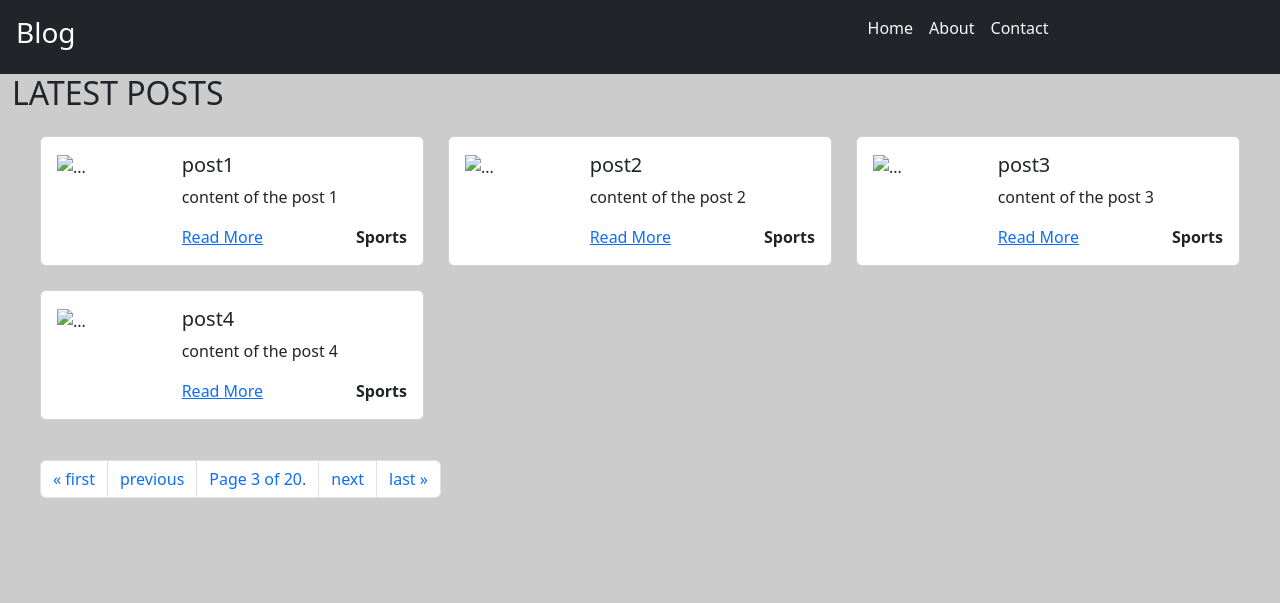
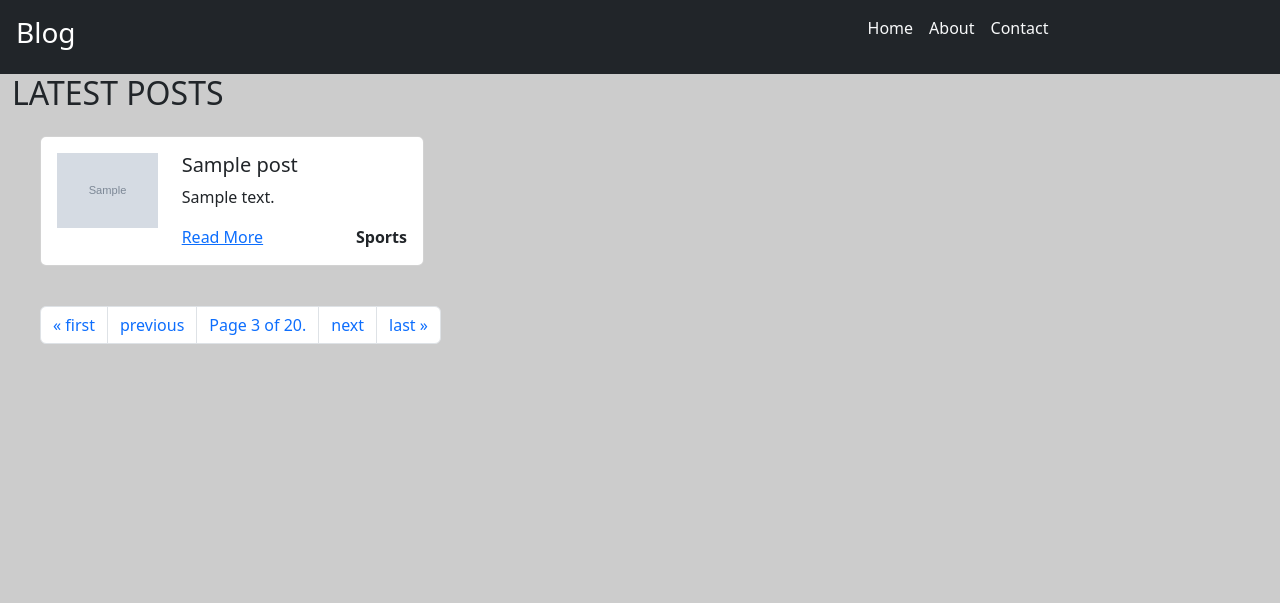
Before and after one commit to Nirusanan/django-blog, a Django app: page / in a window 1280 px wide. Shown: the top 603 px of the page. Run offline with Django 5.2, Linux system fonts and the light colour scheme; tables that the repository leaves empty hold one stand-in row (Sample ...); some libraries are stand-ins or nearby versions.

Commit message:
get_data_from_model

```diff
--- a/blog/templates/blog/detail.html
+++ b/blog/templates/blog/detail.html
@@ -6,8 +6,8 @@
         <div class="row">
             <div class="col-lg-8">
               <h1 class="mb-4">{{post.title}}</h1>
-              <p class="text-muted">Posted on January 1, 2024</p>
-              <img src="https://via.placeholder.com/800x400" class="img-fluid mb-4" alt="Blog Image">
+              <p class="text-muted">Posted on {{post.created_at | date:"F j, Y"}}</p>
+              <img src="{{post.img_url}}" class="img-fluid mb-4" alt="Blog Image">
               <p>{{post.content}}</p>
             </div>
             <div class="col-lg-4">
--- a/blog/templates/blog/index.html
+++ b/blog/templates/blog/index.html
@@ -13,11 +13,11 @@
                     <div class="card-body">
                         <div class="row">
                             <div class="col-md-4">
-                                <img src="https://via.placeholder.com/300" class="img-fluid" alt="...">
+                                <img style="height:300; width:300;" src="{{post.img_url}}" class="img-fluid" alt="...">
                             </div>
                             <div class="col-md-8">
                                 <h5 class="card-title">{{post.title}}</h5>
-                                <p class="card-text">{{post.content}}</p>
+                                <p class="card-text">{{post.content | truncatechars:60}}</p>
                                 <div class="d-flex justify-content-between">
                                     <a href="{% url 'blog:detail' post.id %}">Read More</a>
                                     <a class="text-decoration-none text-dark fw-bold" href="#">Sports</a>
--- a/blog/views.py
+++ b/blog/views.py
@@ -1,20 +1,26 @@
 from django.shortcuts import render, redirect
 from  django.http import HttpResponse
 import logging
+from .models import Post
 
-posts = [
-        {'id':1, 'title': 'post1', 'content': 'content of the post 1'},
-        {'id':2,'title': 'post2', 'content': 'content of the post 2'},
-        {'id':3,'title': 'post3', 'content': 'content of the post 3'},
-        {'id':4,'title': 'post4', 'content': 'content of the post 4'},
-    ]
+## static data
+# posts = [
+#         {'id':1, 'title': 'post1', 'content': 'content of the post 1'},
+#         {'id':2,'title': 'post2', 'content': 'content of the post 2'},
+#         {'id':3,'title': 'post3', 'content': 'content of the post 3'},
+#         {'id':4,'title': 'post4', 'content': 'content of the post 4'},
+#     ]
 
 def index(request):
+    posts = Post.objects.all()
     blog_title = "Latest Posts"
     return render(request, 'blog/index.html', {'blog_title': blog_title, 'posts': posts})
 
 def detail(request, post_id):
-    post = next((item for item in posts if item['id']==post_id), None)
+    # post = next((item for item in posts if item['id']==post_id), None)   # static data
+
+    posts = Post.objects.all()
+    post = Post.objects.get(pk=post_id)
     # logger = logging.getLogger('TESTING')
     # logger.debug(f"post is available {post}")
     return render(request, 'blog/detail.html', {'post':post, 'posts':posts})
```
